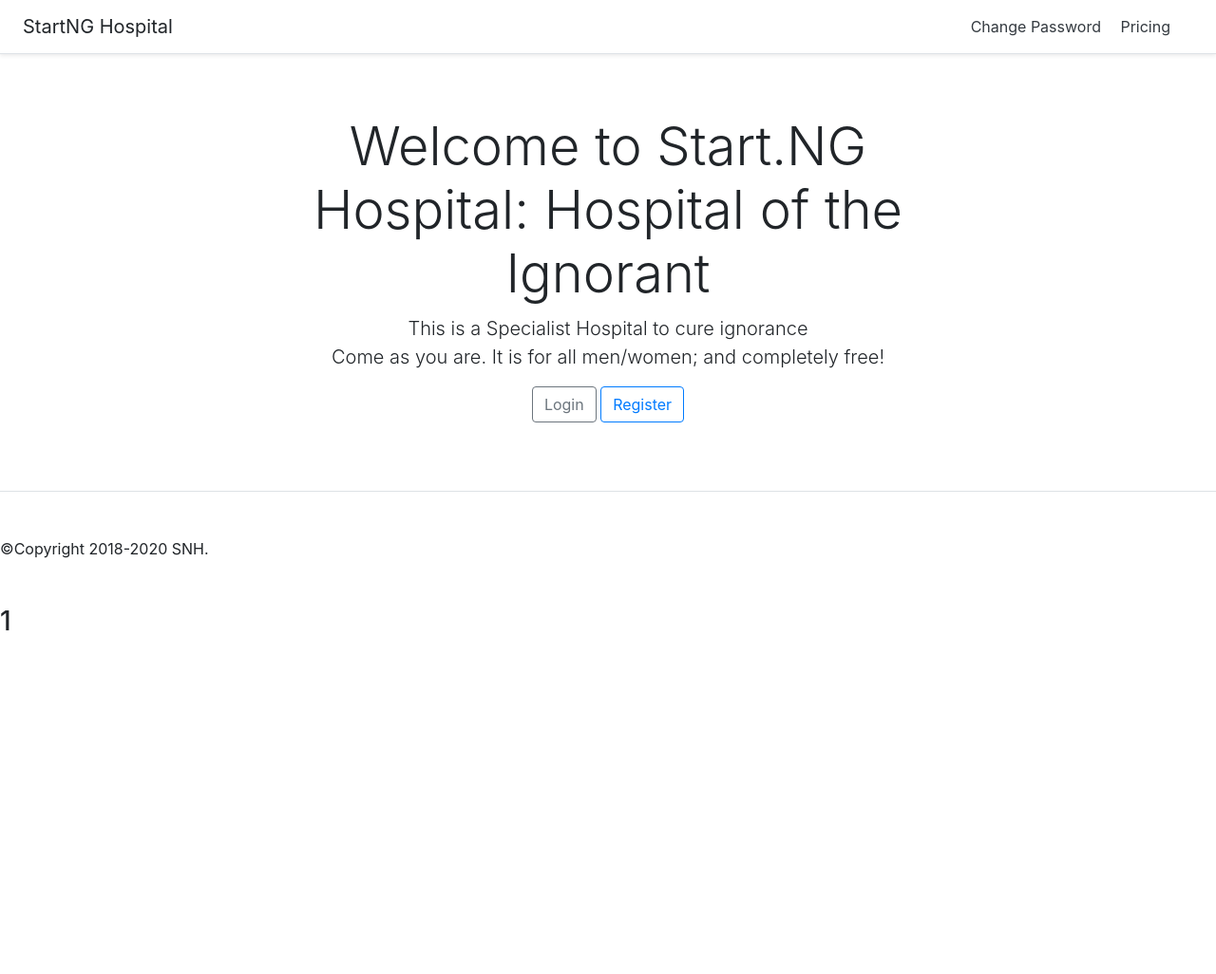
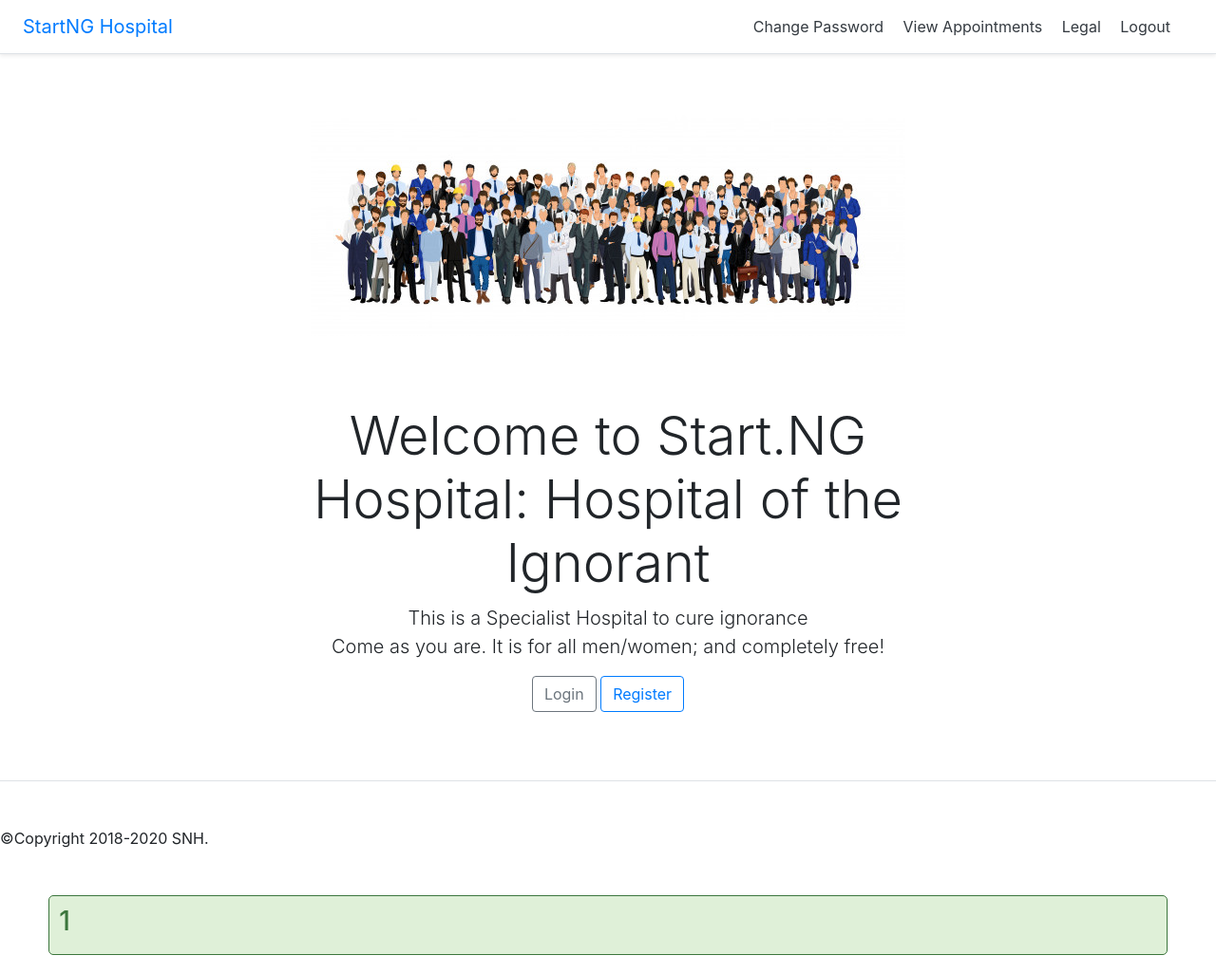
Before and after one commit to Solomon40/auth-system-for-sngh, a PHP site: page /sngh/ in a window 1280 px wide. Shown: the whole page at 95% size. Before the commit the page ends 664 px from the top, so only its background shows below. Run offline with PHP 8.4, Linux system fonts and the light colour scheme; the visitor is signed in with stand-in values (Sample User, id 1).

Commit message:
'bootstrapped' all pages

```diff
--- a/css/style.css
+++ b/css/style.css
@@ -1,12 +1,11 @@
-/*  * {margin: 0px; padding: 0px; } */
+  * {margin: 0px; padding: 0px; }
 
-
-/* body{
+ body{
     font-size: 120%;
     background: #F8F8FF;
-}  */
+}
 
-/* .header{
+.header{
     width: 40%;
     margin: 50px auto 0px;
     color: white;
@@ -16,12 +15,8 @@
     border-bottom: none;
     border-radius: 1px;
     padding: 20px;
-} */
+}
 
-/*
-.menu{
-    text-align: center;
-}
 form, .content{
     width: 40%;
     margin: 0px auto;
@@ -29,9 +24,7 @@
     border: 1px solid #B0C4DE;
     background: white;
     border-radius: 0px 0px 10px 10px;
-} */
-
-/*
+}
 .input-group{
     margin: 10px 0px 10px 0px;
 }
@@ -51,9 +44,7 @@
     font-size: 16px;
     border-radius: 5px;
     border: 1px solid gray;
-}  */
-
-/*
+}
 .btn{
     padding: 10px;
     font-size: 15px;
@@ -93,8 +84,12 @@
     content: "";
     display: block;
     clear: both;
-}  */
+}
 
+.img{
+  object-position: center;
+  float: inherit;
+}
 
 .bd-placeholder-img {
     font-size: 1.125rem;
@@ -134,4 +129,4 @@
 
 
 
-  .bg{background:#7b7b7c 50% no-repeat url(back-pool.jpg); background-size:cover;-webkit-animation:30s linear infinite a;animation:30s linear infinite a;background-size:cover;height:100%;left:0;position:absolute;top:0;width:calc(100vw + 500px)}
+  /*.bg{background:#7b7b7c 50% no-repeat url(back-pool.jpg); background-size:cover;-webkit-animation:30s linear infinite a;animation:30s linear infinite a;background-size:cover;height:100%;left:0;position:absolute;top:0;width:calc(100vw + 500px)} */
--- /dev/null
+++ b/db/users/Lasisibongo@ymail.com.json
@@ -0,0 +1 @@
+{"id":2,"first_name":"Lasisi","last_name":"Bongo","email":"Lasisibongo@ymail.com","password":"$2y$10$oi2vdj0xA.ESc5I4Q5279u6synto7gOb7bxfIIuDacsjlogcLS4xO","gender":"Male","designation":"Medical Team (MT)","department":"Blood Lab","date":"Monday, 27-04-2020.","time":"03:07pm"}
--- a/forgot.php
+++ b/forgot.php
@@ -7,7 +7,10 @@
 </head>
 
 <body>
-<div class="header">
+    <?php
+        include_once('lib/menu.php');
+    ?>
+    <div class="header">
         <h3> Forgot Password </h3>
     </div>
     <div class="content">
--- a/index.php
+++ b/index.php
@@ -9,28 +9,26 @@
     <?php
         include_once('lib/menu.php');
     ?>
-
-
+    <div class="pricing-header px-3 py-3 pt-md-5 pb-md-4 mx-auto text-center">
+        <img class="display-4" src="img/group-man_1284-12615.jpg" />
+    </div>
 
     <div class="pricing-header px-3 py-3 pt-md-5 pb-md-4 mx-auto text-center">
         <h1 class="display-4"> Welcome to Start.NG Hospital: Hospital of the Ignorant </h1>
         <p class="lead">This is a Specialist Hospital to cure ignorance<br />
         Come as you are. It is for all men/women; and completely free! </p>
 
-        <a class="btn btn-outline-secondary" href="#">Login</a>
-        <a class="btn btn-outline-primary" href="#">Register</a>
+        <a class="btn btn-outline-secondary" href="login.php">Login</a>
+        <a class="btn btn-outline-primary" href="register.php">Register</a>
 
 
     </div>
 
 
+<?php
+    include_once('lib/footer.php');
+?>
 
-<footer class="pt-4 my-md-5 pt-md-5 border-top">
-
-    <div class="block-content"><p>©Copyright 2018-2020 SNH.</p>
-    </div>
-
-</footer>
         <?php
             if(isset($_SESSION['logged_in'])) { ?>
                 <div class="error success">
--- /dev/null
+++ b/lib/footer.php
@@ -0,0 +1,6 @@
+<footer class="pt-4 my-md-5 pt-md-5 border-top">
+
+    <div class="block-content"><p>©Copyright 2018-2020 SNH.</p>
+    </div>
+
+</footer>
--- a/lib/menu.php
+++ b/lib/menu.php
@@ -1,41 +1,32 @@
 
-<?php require('functions/users.php'); ?>
 
-<!-- <p>
-
-    <div class="d-flex flex-column flex-md-row align-items-center p-3 px-md-4 mb-3 bg-white border-bottom shadow-sm">
-        <h5><a href="index.php" class="my-0 mr-md-auto font-weight-normal"> StartNG Hospital </a></h5>
-        <nav class="my-2 my-md-0 mr-md-3">
-            <?php if(!user_is_logged_in()){ //if not logged in, show: ?>
-
-                <a class="p-2 text-dark" href="#">Login</a>
-                <a class="p-2 text-dark" href="#">Forgot Password</a>
-                <a class="btn btn-outline-primary" href="#">Register</a>
-
-            <?php } else{ ?>
-                <a class="p-2 text-dark" href="#">Logout</a>
-                <a class="p-2 text-dark" href="#">Change Password</a>
-        </nav>
-
-        <?php } ?>
-    </div>
-
-</p>   -->
 
 <div class="d-flex flex-column flex-md-row align-items-center p-3 px-md-4 mb-3 bg-white border-bottom shadow-sm">
-    <h5 class="my-0 mr-md-auto font-weight-normal">StartNG Hospital</h5>
+    <h5 class="my-0 mr-md-auto font-weight-normal"><a href="index.php">StartNG Hospital</a></h5>
     <nav class="my-2 my-md-0 mr-md-3">
 
-        <?php if(!user_is_logged_in()){ //if not logged in, show: ?>
+        <?php if(!isset($_SESSION['logged_in']) && empty($_SESSION['logged_in'])){ //if not logged in, show: ?>
         <a class="p-2 text-dark" href="#">About</a>
         <a class="p-2 text-dark" href="#">FAQs</a>
         <a class="p-2 text-dark" href="#">Legal</a>
         <a class="p-2 text-dark" href="#">Contact</a>
 
 
-        <?php } else{ ?>
-        <a class="p-2 text-dark" href="#">Change Password</a>
-        <a class="p-2 text-dark" href="#">Pricing</a>
-        <?php } ?>
+        <?php } else if(isset($_SESSION['role']) ||  $_SESSION['role'] ==  'Medical Team (MT)') {?>
+        <a class="p-2 text-dark" href="forgot.php">Change Password</a>
+        <a class="p-2 text-dark" href="view_app.php"> View Appointments </a>
+        <a class="p-2 text-dark" href="#">Legal</a>
+        <a class="p-2 text-dark" href="Logout.php"> Logout </a>
+        <?php } else if(isset($_SESSION['role']) ||  $_SESSION['role'] ==  'Patient'){?>
+        <a class="p-2 text-dark" href="reset.php">Change Password</a>
+        <a class="p-2 text-dark" href="pay_bill.php"> Pay Bill </a>
+        <a class="p-2 text-dark" href="book_app.php"> Book Appointment</a>
+        <a class="p-2 text-dark" href="Logout.php"> Logout </a>
+        <?php } else {?>
+        <a class="p-2 text-dark" href="reset.php">Change Password</a>
+        <a class="p-2 text-dark" href="create_user.php"> Add User  </a>
+        <a class="p-2 text-dark" href="#">Legal</a>
+        <a class="p-2 text-dark" href="Logout.php"> Logout </a>
+        <?php }?>
     </nav>
 </div>
```
Also changed, not shown: dashboard.php (+3 -7 lines), dashboardmt.php (+4 -4 lines), login.php (+11 -4 lines), register.php (+8 -4 lines), img/Screenshot (159).png (added), img/Screenshot (160).png (added), img/Screenshot (161).png (added), img/Screenshot (162).png (added), img/Screenshot (163).png (added), img/all-medical-personnel-coronavirus-covid-19-healthcare-professionals-1024x576.jpg (added), img/flat-medical-personnel-hospital_23-2148186620.jpg (added), img/group-man_1284-12615.jpg (added).
